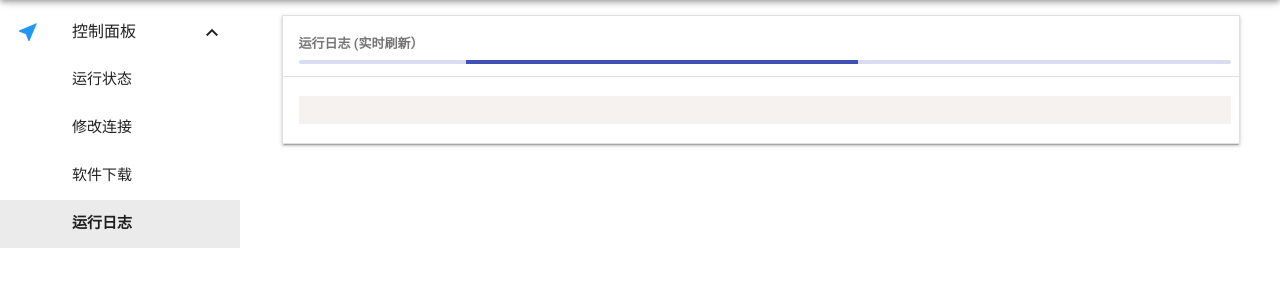
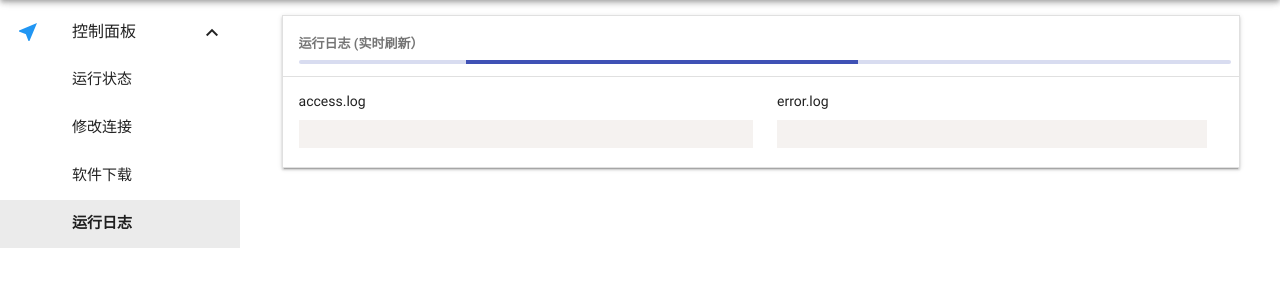
Before and after one commit to FunctionClub/V2ray.Fun, a Flask app: page /log.html in a window 1280 px wide. Shown: the part 64-364 px from the top of the page. Run offline with Flask 2, Linux system fonts and the light colour scheme; data that the repository does not hold is empty; parts of the project's set-up code (start-up, migrations or seed data) failed here and were passed over.

Commit message:
添加error.log显示

```diff
--- a/app.py
+++ b/app.py
@@ -202,8 +202,8 @@ def get_info():
 
     return json_dump
 
-@app.route('/get_log')
-def get_log():
+@app.route('/get_access_log')
+def get_access_log():
     file = open('/var/log/v2ray/access.log',"r")
     content = file.read().split("\n")
     min_length = min(20,len(content))
@@ -212,6 +212,18 @@ def get_log():
     for i in range(min_length):
         string = string + content[i] + "<br>"
     return string
+
+@app.route('/get_error_log')
+def get_error_log():
+    file = open('/var/log/v2ray/error.log',"r")
+    content = file.read().split("\n")
+    min_length = min(20,len(content))
+    content = content[-min_length:]
+    string = ""
+    for i in range(min_length):
+        string = string + content[i] + "<br>"
+    return string
+
 
 
 @app.route('/gen_ssl',methods=['GET', 'POST'])
--- a/templates/log.html
+++ b/templates/log.html
@@ -60,7 +60,7 @@
                 <table class="mdui-table">
                     <thead>
                     <tr>
-                        <th>
+                        <th colspan="2">
                             <div class="mdui-row">
                                 运行日志 (实时刷新）
                             </div>
@@ -74,12 +74,18 @@
                     </thead>
                     <tbody>
                     <tr>
-                                <td>
+                        <td style="width: 50%">
                             <div class="mdui-row" style="width: 100%">
-                                        <pre><code id="log-content" class="language-css"></code></pre>
+                                access.log
+                                <pre><code id="log-access-content" class="language-css"></code></pre>
                             </div>
                         </td>
-
+                        <td style="width: 50%">
+                            <div class="mdui-row" style="width: 100%">
+                                error.log
+                                <pre><code id="log-error-content" class="language-css"></code></pre>
+                            </div>
+                        </td>
                     </tr>
                     </tbody>
                 </table>
@@ -94,7 +100,8 @@
 
 
     function timer() {
-        $('#log-content').load('/get_log');
+        $('#log-access-content').load('/get_access_log');
+        $('#log-error-content').load('/get_error_log');
         var t=setTimeout("timer()",1500);
     }
     timer()
```
Lines whose indentation alone changed are shown as unchanged.
